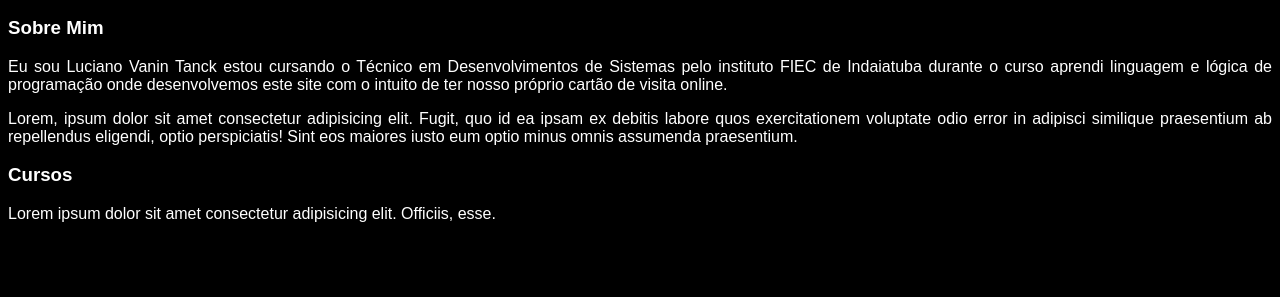
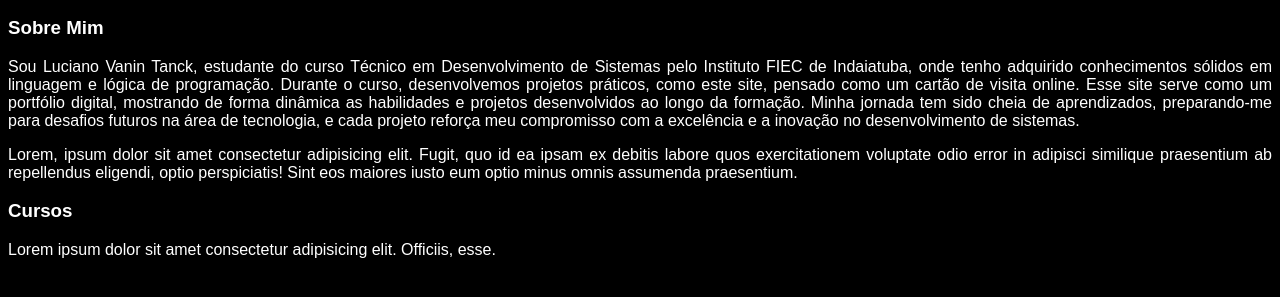
Before and after one commit to TanckLuciano/ArlindoDS, a plain HTML site: page index.html in a window 1280 px wide. Shown: the part 351-648 px from the top of the page. Drawn offline with Linux system fonts and the light colour scheme.

Commit message:
Atualização 2

```diff
--- a/index.html
+++ b/index.html
@@ -38,7 +38,7 @@
     <main>
         <section>
             <h3>Sobre Mim</h3>
-            <p>Eu sou Luciano Vanin Tanck estou cursando o Técnico em Desenvolvimentos de Sistemas pelo instituto FIEC de Indaiatuba durante o curso aprendi linguagem e lógica de programação onde desenvolvemos este site com o intuito de ter nosso próprio cartão de visita online.</h3>
+            <p>Sou Luciano Vanin Tanck, estudante do curso Técnico em Desenvolvimento de Sistemas pelo Instituto FIEC de Indaiatuba, onde tenho adquirido conhecimentos sólidos em linguagem e lógica de programação. Durante o curso, desenvolvemos projetos práticos, como este site, pensado como um cartão de visita online. Esse site serve como um portfólio digital, mostrando de forma dinâmica as habilidades e projetos desenvolvidos ao longo da formação. Minha jornada tem sido cheia de aprendizados, preparando-me para desafios futuros na área de tecnologia, e cada projeto reforça meu compromisso com a excelência e a inovação no desenvolvimento de sistemas.</h3>
         <p>Lorem, ipsum dolor sit amet consectetur adipisicing elit. Fugit, quo id ea ipsam ex debitis labore quos exercitationem voluptate odio error in adipisci similique praesentium ab repellendus eligendi, optio perspiciatis! Sint eos maiores iusto eum optio minus omnis assumenda praesentium.</p>
     <section>
         <h3>Cursos</h3>
```
